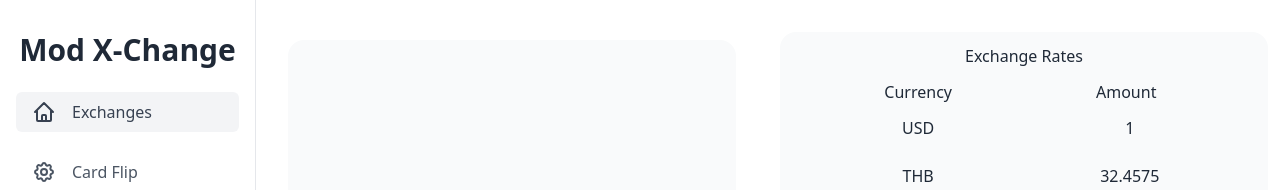
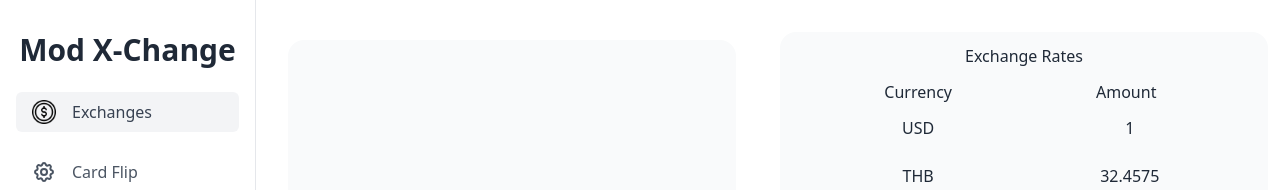
Before and after one commit to jirasin-c/mod-exchange, a Vue app: page / in a window 1280 px wide. Shown: the top 190 px of the page. Built offline with nearby package versions, Linux system fonts and the light colour scheme.

Commit message:
add coin icon

```diff
--- a/src/App.vue
+++ b/src/App.vue
@@ -52,11 +52,11 @@ const switchCurren = (from, to) => {
             <ul>
               <li>
                 <a class="flex items-center px-4 py-2 text-gray-700 bg-gray-100 rounded-md " href="#exchange">
-                  <svg xmlns="http://www.w3.org/2000/svg" class="w-6 h-6" fill="none" viewBox="0 0 24 24"
+                  <img src="../public/img/coin.png" class="w-6 h-6" fill="none" viewBox="0 0 24 24"
                     stroke="currentColor">
                     <path stroke-linecap="round" stroke-linejoin="round" stroke-width="2"
                       d="M3 12l2-2m0 0l7-7 7 7M5 10v10a1 1 0 001 1h3m10-11l2 2m-2-2v10a1 1 0 01-1 1h-3m-6 0a1 1 0 001-1v-4a1 1 0 011-1h2a1 1 0 011 1v4a1 1 0 001 1m-6 0h6" />
-                  </svg>
+
 
                   <span class="mx-4 font-medium">Exchanges</span>
                 </a>
```
Also changed, not shown: public/img/coin.png (added).
